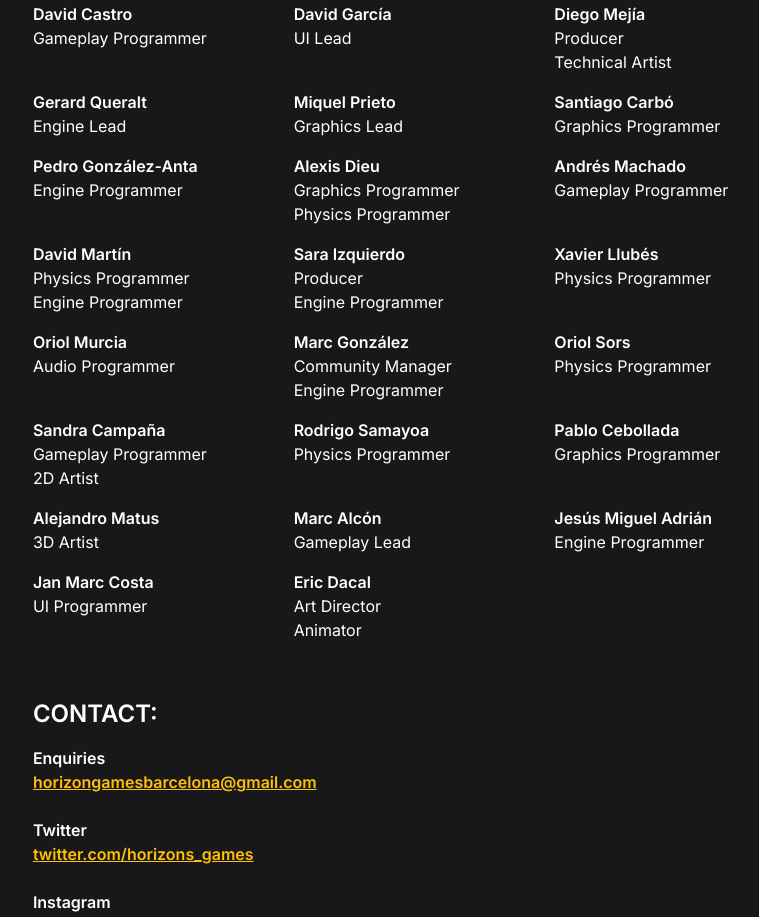
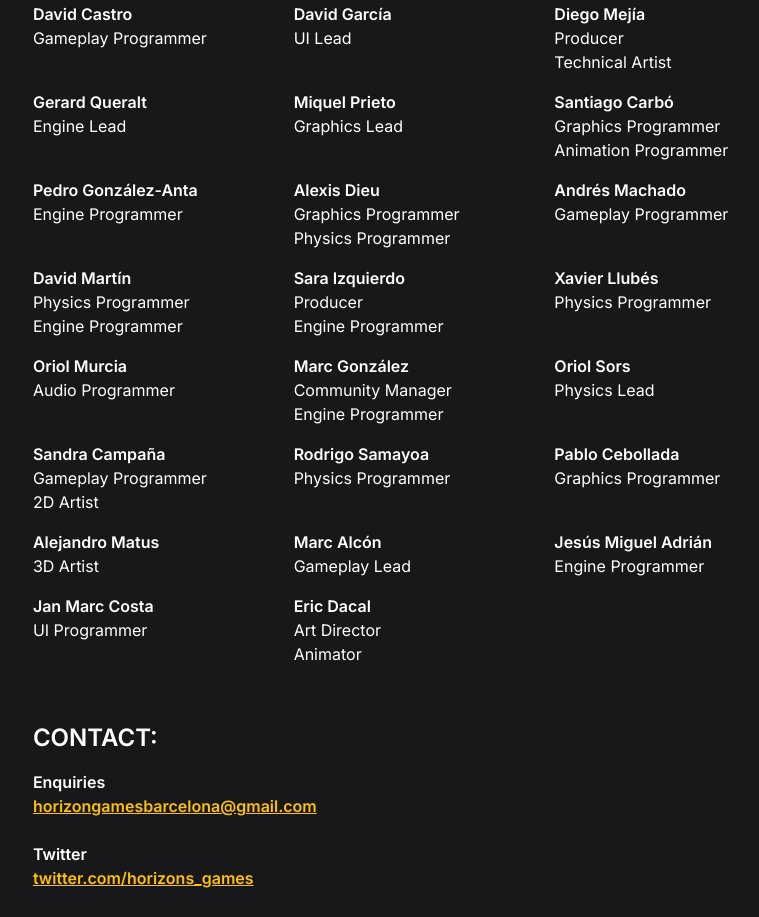
Before and after one commit to MarcGonzalezMoratona/starfall-rebellion, a Next.js app: page /press in a window 1280 px wide. Shown: the part 1540-2457 px from the top of the page, without its empty margins (216-975 px from the left). Built offline with nearby package versions, Linux system fonts and the light colour scheme.

Commit message:
fix: roles

```diff
--- a/app/data/team.js
+++ b/app/data/team.js
@@ -49,6 +49,7 @@ export const team = {
       name: 'Santiago Carbó',
       image: 'SantiagoCarbo.jpg',
       primaryRole: 'Graphics Programmer',
+      secondaryRole: 'Animation Programmer',
       networks: {
         github: 'https://github.com/sncarbo',
         linkedin: 'https://www.linkedin.com/in/santiago-carb%C3%B3-00805510b',
@@ -139,7 +140,7 @@ export const team = {
     {
       name: 'Oriol Sors',
       image: 'OriolSors.jpg',
-      primaryRole: 'Physics Programmer',
+      primaryRole: 'Physics Lead',
       networks: {
         github: 'https://github.com/OriolSors',
         linkedin: 'https://www.linkedin.com/in/oriol-sors-vidal-4361491b9',
```
